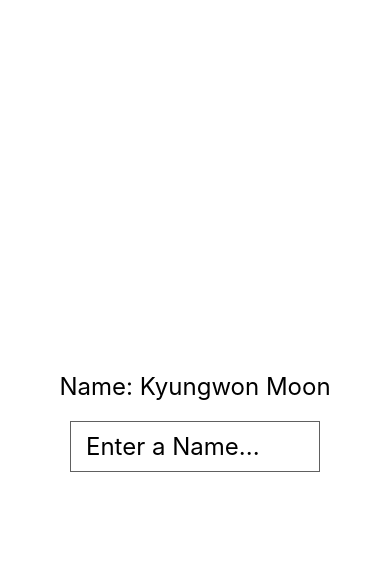
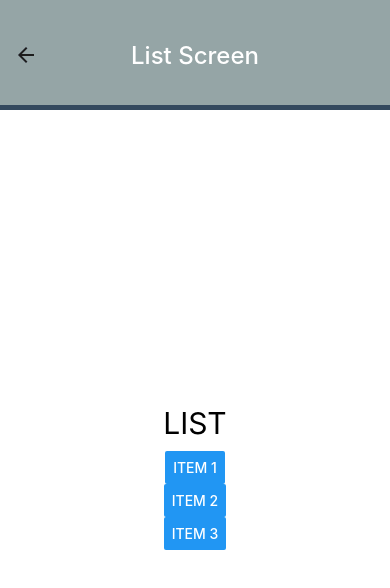
Before and after one commit to vnemftnsska2/react-native-context, a React Native app: screen /List in a window 390 px wide. Shown: the top 588 px of the page. Built offline with nearby package versions, Linux system fonts and the light colour scheme.

Commit message:
Add: Navigator & Header

```diff
--- a/src/App.js
+++ b/src/App.js
@@ -1,8 +1,10 @@
+import { NavigationContainer } from "@react-navigation/native";
 import React from "react";
 import styled from "styled-components/native";
 import Input from "./components/Input";
 import User from "./components/User";
 import { UserProvider } from "./contexts/User";
+import StackNavigation from "./navigations/Stack";
 
 const Container = styled.View`
   flex: 1;
@@ -13,12 +15,16 @@ const Container = styled.View`
 
 const App = () => {
   return (
-    <UserProvider>
-      <Container>
-        <User />
-        <Input />
-      </Container>
-    </UserProvider>
+    // <UserProvider>
+    //   <Container>
+    //     <User />
+    //     <Input />
+    //   </Container>
+    // </UserProvider>
+
+    <NavigationContainer>
+      <StackNavigation />
+    </NavigationContainer>
   );
 };
 
--- /dev/null
+++ b/src/navigations/Stack.js
@@ -0,0 +1,36 @@
+import React from "react";
+import { createStackNavigator } from "@react-navigation/stack";
+import Home from "../screens/Home";
+import List from "../screens/List";
+import Item from "../screens/Item";
+
+const Stack = createStackNavigator();
+
+const StackNavigation = () => {
+  return (
+    <Stack.Navigator
+      initialRouteName="Home"
+      screenOptions={{
+        cardStyle: { backgroundColor: "#ffffff" },
+        headerStyle: {
+          height: 110,
+          backgroundColor: "#95a5a6",
+          borderBottomWidth: 5,
+          borderBottomColor: "#34495e",
+        },
+        headerTitleStyle: { color: "#ffffff", fontSize: 24 },
+        headerTitleAlign: "center",
+      }}
+    >
+      <Stack.Screen name="Home" component={Home} />
+      <Stack.Screen
+        name="List"
+        component={List}
+        options={{ headerTitle: "List Screen" }}
+      />
+      <Stack.Screen name="Detail" component={Item} />
+    </Stack.Navigator>
+  );
+};
+
+export default StackNavigation;
--- /dev/null
+++ b/src/screens/Home.js
@@ -0,0 +1,27 @@
+import React from "react";
+import { Button } from "react-native";
+import styled from "styled-components/native";
+
+const Container = styled.View`
+  background-color: #ffffff;
+  align-items: center;
+`;
+
+const StyledText = styled.Text`
+  font-size: 30px;
+  margin-bottom: 10px;
+`;
+
+const Home = ({ navigation }) => {
+  return (
+    <Container>
+      <StyledText>Home</StyledText>
+      <Button
+        title="Go to the list screen"
+        onPress={() => navigation.navigate("List")}
+      />
+    </Container>
+  );
+};
+
+export default Home;
--- /dev/null
+++ b/src/screens/Item.js
@@ -0,0 +1,25 @@
+import React from "react";
+import styled from "styled-components/native";
+
+const Container = styled.View`
+  flex: 1;
+  justify-content: center;
+  align-items: center;
+`;
+
+const StyledText = styled.Text`
+  font-size: 30px;
+  margin-bottom: 10px;
+`;
+
+const Item = ({ route }) => {
+  return (
+    <Container>
+      <StyledText>Item</StyledText>
+      <StyledText>ID: {route.params.id}</StyledText>
+      <StyledText>Name: {route.params.name}</StyledText>
+    </Container>
+  );
+};
+
+export default Item;
--- /dev/null
+++ b/src/screens/List.js
@@ -0,0 +1,40 @@
+import React from "react";
+import { Button } from "react-native";
+import styled from "styled-components/native";
+
+const Container = styled.View`
+  flex: 1;
+  justify-content: center;
+  align-items: center;
+`;
+
+const StyledText = styled.Text`
+  font-size: 30px;
+  margin-bottom: 10px;
+`;
+
+const items = [
+  { _id: 1, name: "Item 1" },
+  { _id: 2, name: "Item 2" },
+  { _id: 3, name: "Item 3" },
+];
+
+const List = ({ navigation }) => {
+  const _onPress = (item) => {
+    navigation.navigate("Detail", { id: item._id, name: item.name });
+  };
+  return (
+    <Container>
+      <StyledText>LIST</StyledText>
+      {items.map((item) => (
+        <Button
+          key={item._id}
+          title={item.name}
+          onPress={() => _onPress(item)}
+        />
+      ))}
+    </Container>
+  );
+};
+
+export default List;
```
Also changed, not shown: package.json (+7 -0 lines), 1 other file (tests, documents, lock files or other folders).
